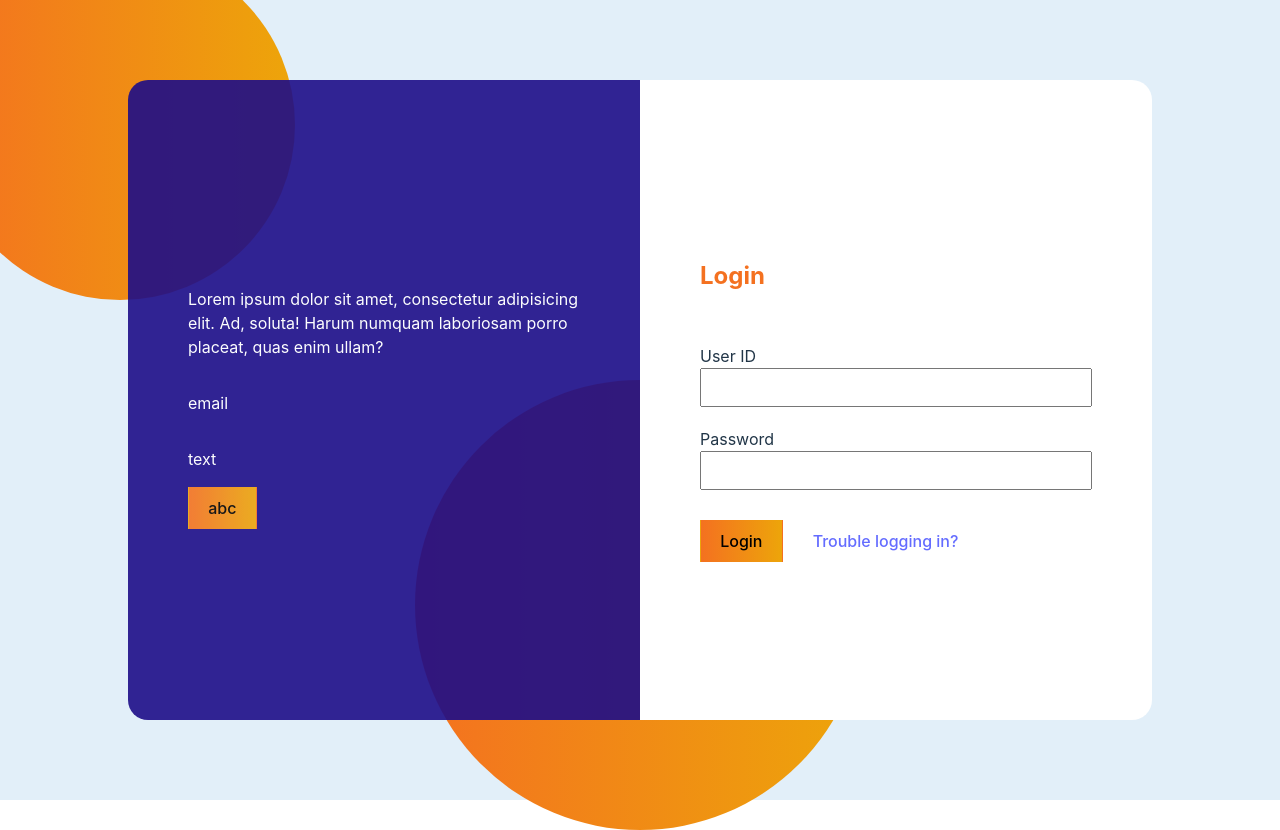
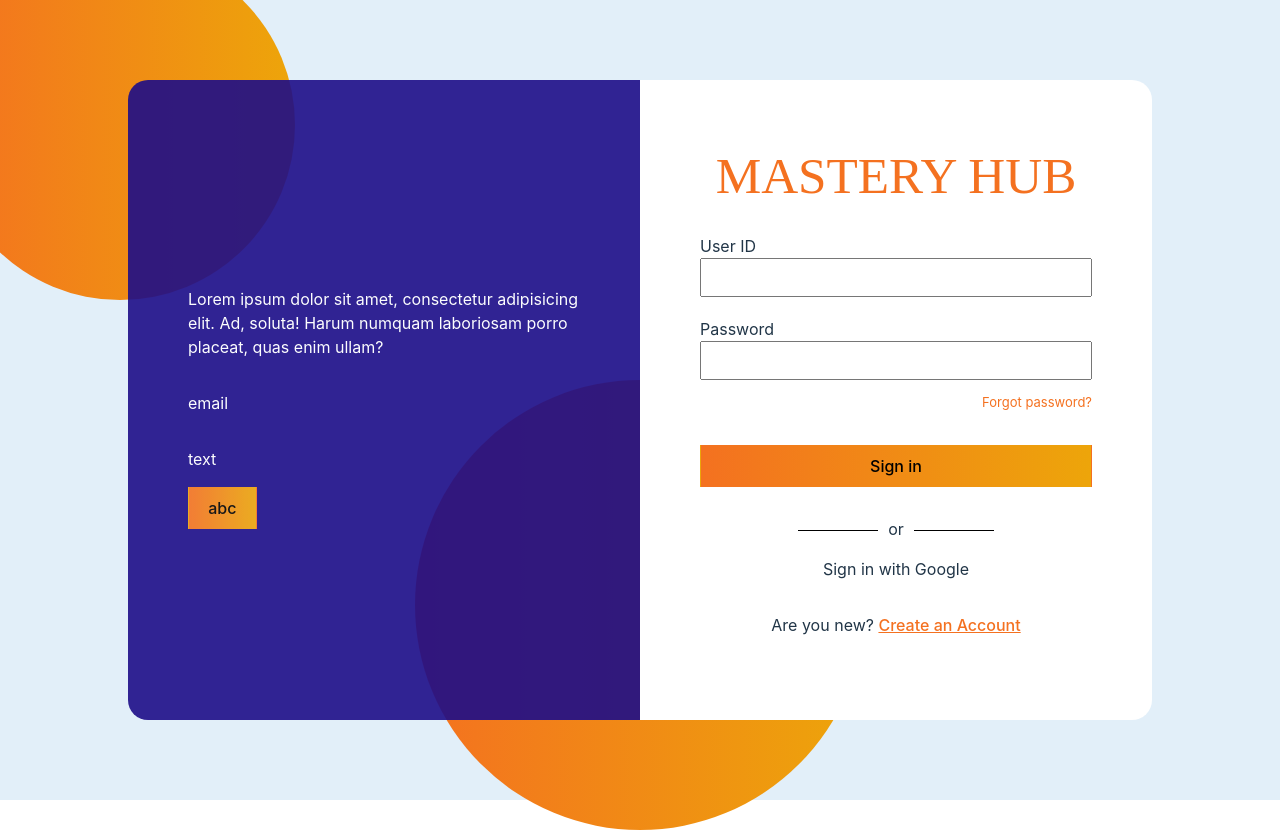
Before and after one commit to Rashmijain18/LoginPage, a React (Vite) app in the folder LoginPage/: page / in a window 1280 px wide. Built offline with nearby package versions, Linux system fonts and the light colour scheme.

Commit message:
login form

```diff
--- a/LoginPage/src/components/LoginForm.tsx
+++ b/LoginPage/src/components/LoginForm.tsx
@@ -1,7 +1,7 @@
 const LoginForm = () => {
   return (
     <div className="login-form-wrapper">
-      <h2>Login</h2>
+      <h1>Mastery Hub</h1>
       <div className="login-form">
         <div className="userid">
           <label>User ID</label>
@@ -10,11 +10,19 @@ const LoginForm = () => {
         <div className="password">
           <label>Password</label>
           <input></input>
+          <p>Forgot password?</p>
         </div>
+        <button>Sign in</button>
       </div>
-      <div className="login-form-footer">
-        <button>Login</button>
-        <a href="/">Trouble logging in?</a>
+      <div className="login-other-options">
+        <div className="or-wrapper">
+          <div className="or-border"></div> <span>or</span>
+          <div className="or-border"></div>
+        </div>
+        <p>Sign in with Google</p>
+        <p>
+          Are you new? <a className="create-new-account">Create an Account</a>
+        </p>
       </div>
     </div>
   );
--- a/LoginPage/src/index.css
+++ b/LoginPage/src/index.css
@@ -27,6 +27,7 @@
   --padding-60: 60px;
   --color-text-white: #ffff;
   --background-color-main: #e2eff9;
+  --font-weight-100:100;
 }
 
 a {
--- a/LoginPage/src/styles/_loginForm.scss
+++ b/LoginPage/src/styles/_loginForm.scss
@@ -4,7 +4,6 @@
   display: flex;
   flex-direction: column;
   justify-content: center;
-  align-items: left;
   padding: var(--padding-20) var(--padding-60);
   gap: var(--gap-30);
   opacity: 1 !important;
@@ -21,8 +20,13 @@
     border-radius: var(--border-radius-0);
   }
 
-  h2 {
+  h1 {
+    align-self: center;
+    font-weight: var(--font-weight-100);
     color: var(--color-red);
+    margin: 0;
+    text-transform: uppercase;
+    font-family: "fangsong";
   }
 
   input {
@@ -34,6 +38,12 @@
   display: flex;
   flex-direction: column;
   gap: var(--gap-20);
+  align-items: stretch;
+  p {
+    color: var(--color-red);
+    font-size: small;
+    align-self: flex-end;
+  }
 }
 
 .userid,
@@ -42,9 +52,24 @@
   flex-direction: column;
 }
 
-.login-form-footer {
+.login-other-options {
+  display: flex;
+  flex-direction: column;
+  align-items: center;
+}
+
+.or-wrapper {
   display: flex;
   flex-direction: row;
-  gap: var(--gap-30);
-  align-items: center;
 }
+
+.or-border {
+  width: 80px;
+  border-bottom: 1px solid black;
+  margin: var(--padding-10);
+}
+
+.create-new-account {
+  color: var(--color-red);
+  text-decoration: underline;
+}
```
